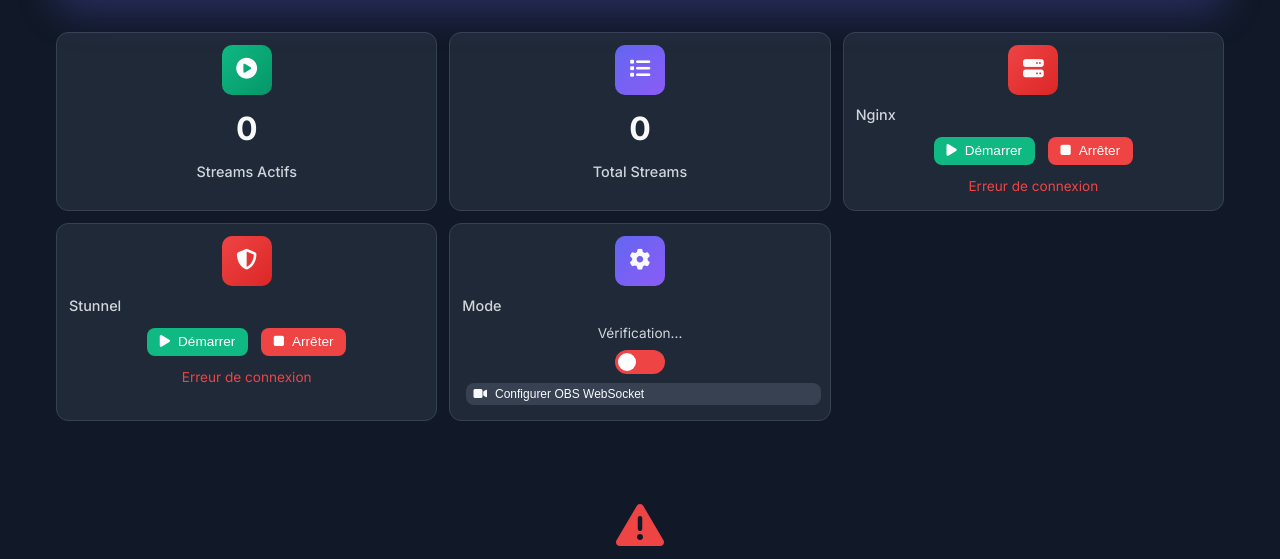
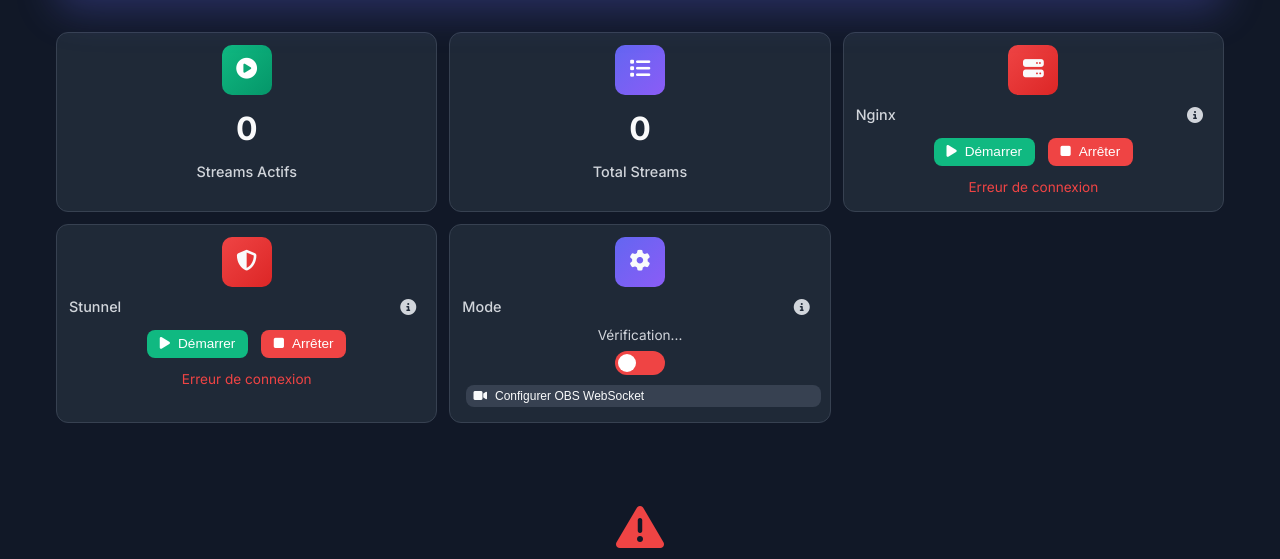
Before and after one commit to Lilw3n/comparateur-prets-leads, a PHP site: page / in a window 1280 px wide. Shown: the part 272-831 px from the top of the page. Run offline with PHP 8.4, Linux system fonts and the light colour scheme.

Commit message:
Ajout boutons d'aide pour expliquer Nginx, Stunnel et les modes

```diff
--- a/Documents/Stream/nginx 1.7.12.1 Lizard - Copie/stream_ui/index.html
+++ b/Documents/Stream/nginx 1.7.12.1 Lizard - Copie/stream_ui/index.html
@@ -71,6 +71,9 @@
                 <div class="stat-info">
                     <div class="stat-header-section">
                         <div class="stat-label">Nginx</div>
+                        <button class="btn-info" onclick="showInfoModal('nginx')" title="En savoir plus sur Nginx">
+                            <i class="fas fa-info-circle"></i>
+                        </button>
                     </div>
                     <div class="stat-buttons-section nginx-buttons">
                         <button class="btn btn-small btn-success" id="nginx-start-btn" onclick="startNginx()" style="display: none;">
@@ -110,6 +113,9 @@
                 <div class="stat-info">
                     <div class="stat-header-section">
                         <div class="stat-label">Stunnel</div>
+                        <button class="btn-info" onclick="showInfoModal('stunnel')" title="En savoir plus sur Stunnel">
+                            <i class="fas fa-info-circle"></i>
+                        </button>
                     </div>
                     <div class="stat-buttons-section stunnel-buttons">
                         <button class="btn btn-small btn-success" id="stunnel-start-btn" onclick="startStunnel()" style="display: none;">
@@ -134,6 +140,9 @@
                 <div class="stat-info">
                     <div class="stat-header-section">
                         <div class="stat-label">Mode</div>
+                        <button class="btn-info" onclick="showInfoModal('mode')" title="En savoir plus sur les modes">
+                            <i class="fas fa-info-circle"></i>
+                        </button>
                     </div>
                     <div class="mode-text-section">
                         <div id="mode-text" style="font-size: 0.85rem; color: var(--text-secondary); line-height: 1.4;">Vérification...</div>
@@ -334,6 +343,22 @@
         </div>
     </div>
 
+    <!-- Modal d'information -->
+    <div id="info-modal" class="modal">
+        <div class="modal-content" style="max-width: 600px;">
+            <div class="modal-header">
+                <h2 id="info-modal-title">Information</h2>
+                <button class="modal-close" onclick="closeInfoModal()">&times;</button>
+            </div>
+            <div class="modal-body">
+                <div id="info-modal-content"></div>
+            </div>
+            <div class="modal-footer">
+                <button class="btn btn-secondary" onclick="closeInfoModal()">Fermer</button>
+            </div>
+        </div>
+    </div>
+
     <script src="script.js"></script>
 </body>
 </html>
--- a/Documents/Stream/nginx 1.7.12.1 Lizard - Copie/stream_ui/style.css
+++ b/Documents/Stream/nginx 1.7.12.1 Lizard - Copie/stream_ui/style.css
@@ -475,8 +475,27 @@
     width: 100%;
     display: flex;
     align-items: center;
-    justify-content: flex-start;
+    justify-content: space-between;
     margin-bottom: 0;
+}
+
+.btn-info {
+    background: transparent;
+    border: none;
+    color: var(--text-secondary);
+    cursor: pointer;
+    font-size: 1rem;
+    padding: 0.25rem 0.5rem;
+    border-radius: 4px;
+    transition: all 0.2s;
+    display: flex;
+    align-items: center;
+    justify-content: center;
+}
+
+.btn-info:hover {
+    color: var(--primary);
+    background: rgba(99, 102, 241, 0.1);
 }
 
 .stat-buttons-section {
```
